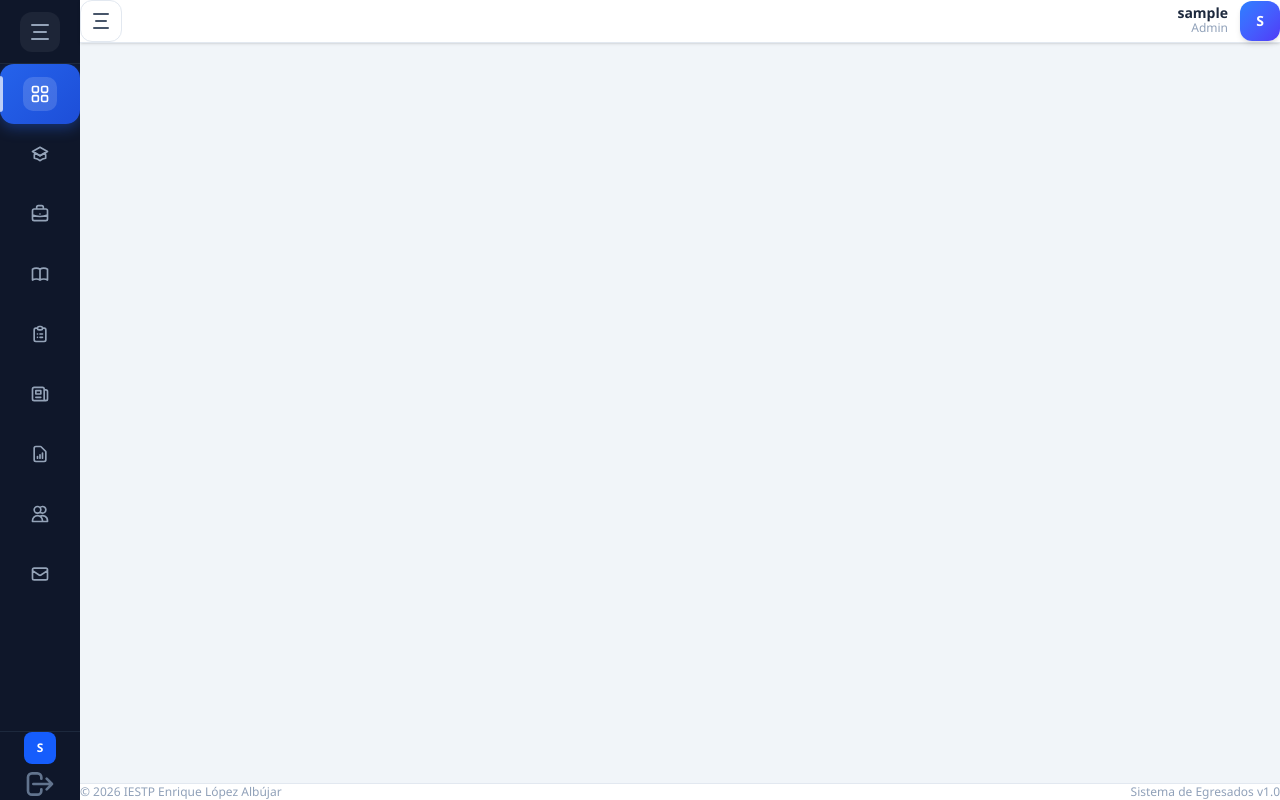
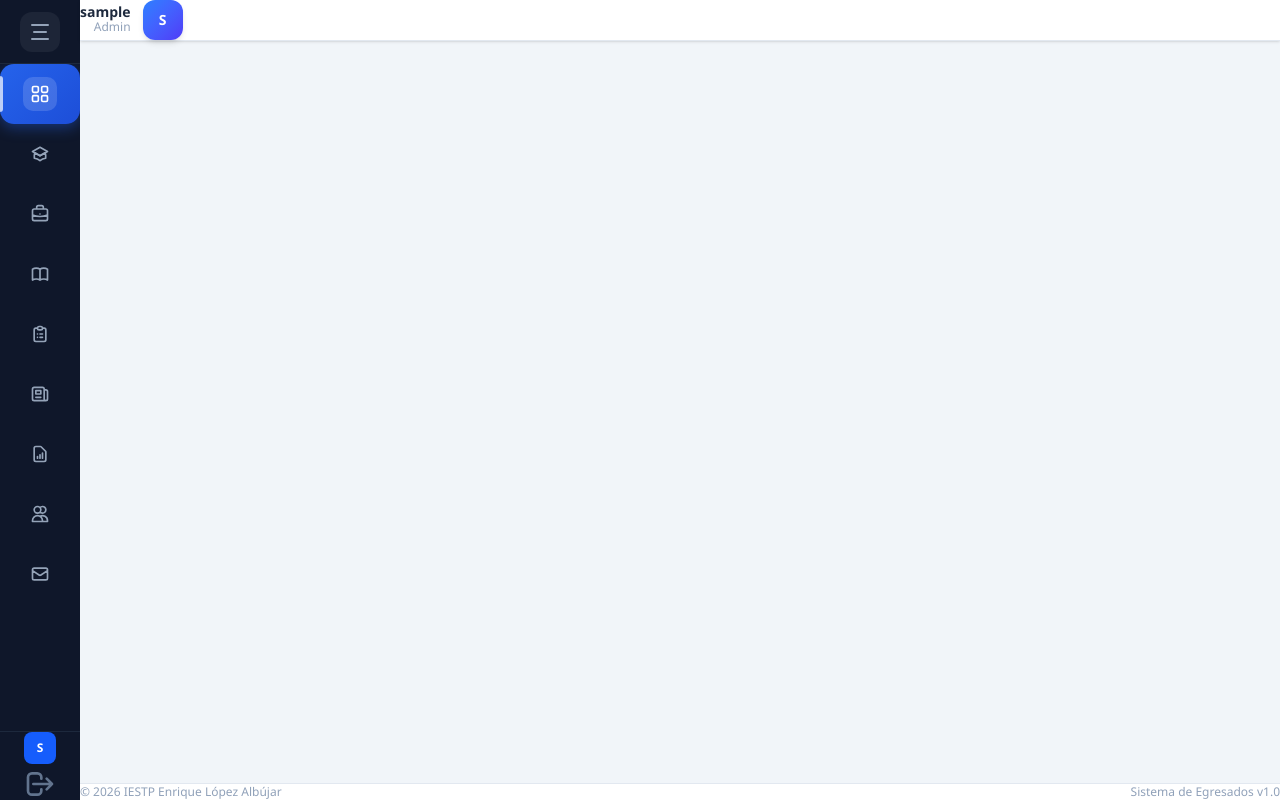
Before and after one commit to FVA20/sistema_egresados, a React (Vite) app in the folder frontend/: page /dashboard in a window 1280 px wide. Built offline with nearby package versions, Linux system fonts and the light colour scheme; no server answers; sample sign-in values are in the browser's storage.

Commit message:
fix: ocultar boton hamburguesa del topbar en desktop

```diff
--- a/frontend/src/components/Layout/MainLayout.tsx
+++ b/frontend/src/components/Layout/MainLayout.tsx
@@ -36,6 +36,7 @@ export default function MainLayout() {
       <div className="flex-1 flex flex-col min-w-0">
         {/* Topbar */}
         <header className="bg-white border-b border-slate-200 px-4 py-3 flex items-center justify-between sticky top-0 z-20 shadow-sm">
+          {isMobile && (
             <button
               onClick={() => setSidebarOpen(!sidebarOpen)}
               style={{
@@ -49,6 +50,7 @@ export default function MainLayout() {
               <span style={{ width: '12px', height: '2px', background: '#475569', borderRadius: '2px' }} />
               <span style={{ width: '16px', height: '2px', background: '#475569', borderRadius: '2px' }} />
             </button>
+          )}
 
           {/* Right side */}
           <div className="flex items-center gap-3">
```
Lines whose indentation alone changed are shown as unchanged.
